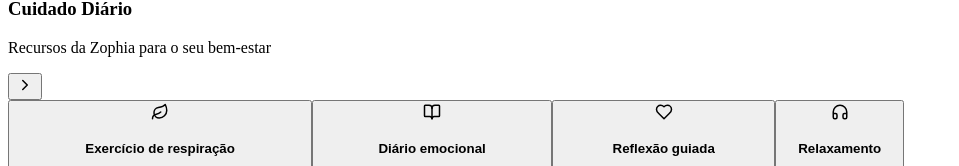
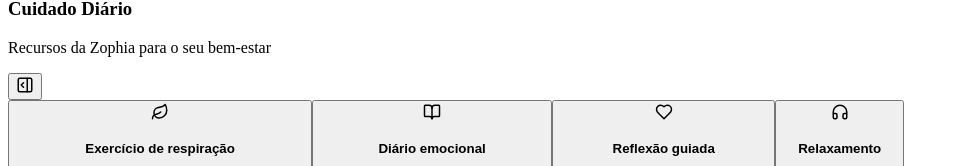
Before and after one commit to PabloOdilon11/zophiaIA, a React (Vite) app in the folder frontend/: page / in a window 1280 px wide. Shown: the part 1537-1703 px from the top of the page, without its empty margins (0-959 px from the left). Built offline with nearby package versions, Linux system fonts and the light colour scheme; no server answers; the HTML template or start-up script is replaced by a standard one.

Commit message:
refactor: usa ícones de painel para recolher/expandir a sidebar

```diff
--- a/frontend/src/components/RightPanel.jsx
+++ b/frontend/src/components/RightPanel.jsx
@@ -1,5 +1,5 @@
 import React, { useState } from 'react';
-import { Leaf, BookOpen, Heart, Headphones, Sun, ChevronRight, ChevronLeft } from 'lucide-react';
+import { Leaf, BookOpen, Heart, Headphones, Sun, PanelRightClose, PanelRightOpen } from 'lucide-react';
 import ToolCard from './ToolCard';
 
 export default function RightPanel({ onSelectTool }) {
@@ -44,7 +44,7 @@ export default function RightPanel({ onSelectTool }) {
           aria-label="Expandir Cuidado Diário"
           className="mt-4 p-2 rounded-xl text-zophia-purple hover:bg-zophia-pink/10 transition-colors"
         >
-          <ChevronLeft size={18} />
+          <PanelRightClose size={18} />
         </button>
       </aside>
     );
@@ -64,7 +64,7 @@ export default function RightPanel({ onSelectTool }) {
             aria-label="Recolher Cuidado Diário"
             className="p-2 rounded-xl text-zophia-purple hover:bg-zophia-pink/10 transition-colors -mt-1 -mr-1"
           >
-            <ChevronRight size={18} />
+            <PanelRightOpen size={18} />
           </button>
         </div>
 
```
